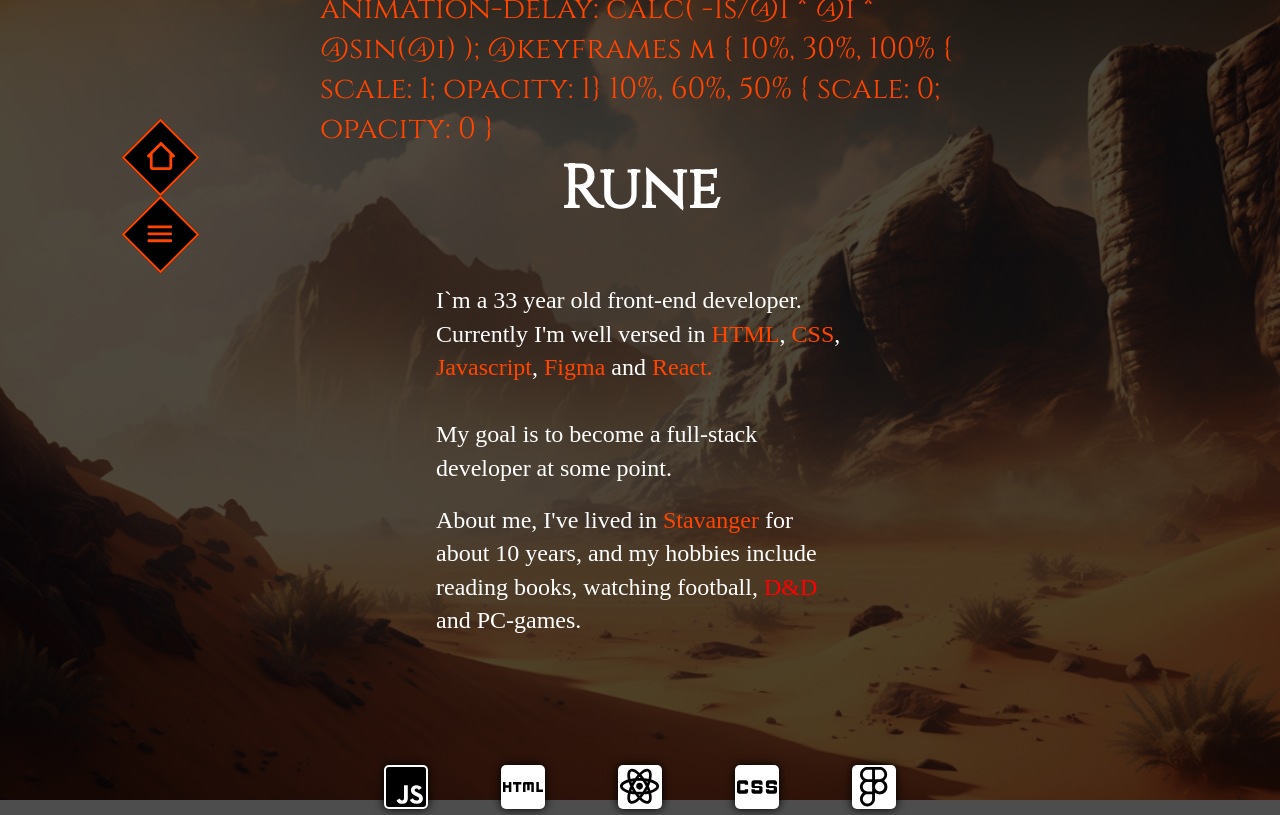
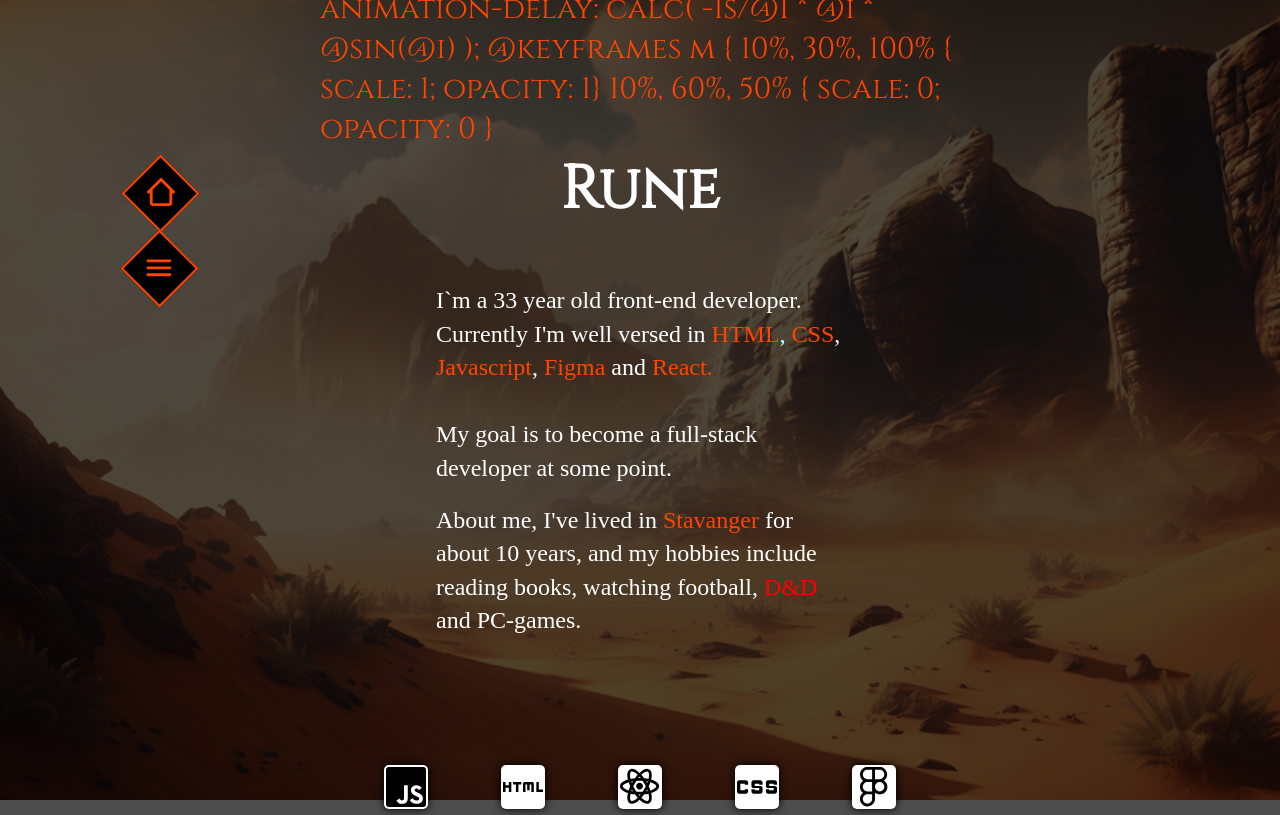
Before and after one commit to RuneKodehode/porto, a React (Vite) app: page / in a window 1280 px wide. Built offline with nearby package versions, Linux system fonts and the light colour scheme.

Commit message:
ruining my navbar with each push

```diff
--- a/src/components/NavBar/NavBar.jsx
+++ b/src/components/NavBar/NavBar.jsx
@@ -15,7 +15,7 @@ function NavBar() {
           <button
             aria-label="Home button"
             className="navBtn "
-            style={{ rotate: "-45deg" }}
+            style={{ rotate: "-45deg", margin: "0px 0px 0px 0px" }}
           >
             <div style={{ rotate: "45deg" }}>
               <svg width="28" height="28" viewBox="0 0 172 172" fill="none">
--- a/src/index.css
+++ b/src/index.css
@@ -76,7 +76,7 @@ h1 {
 }
 
 #navId {
-  margin-top: -100px;
+  margin-top: -20%;
   display: flex;
   flex-direction: column;
   align-items: center;
@@ -84,7 +84,6 @@ h1 {
   grid-column: col-one;
   grid-row: two;
   justify-self: center;
-  gap: 22px;
 }
 
 .navBtn {
@@ -96,6 +95,7 @@ h1 {
   justify-self: flex-start;
   align-self: center;
   color: orangered;
+  margin: 20px 2px 20px 0px;
   border: 2px solid orangered;
 }
 .navBtn:focus {
@@ -179,6 +179,7 @@ h1 {
     align-self: flex-start;
     margin-top: 10px;
     gap: 15px;
+    transition: 0.2s;
   }
   .btnDiv {
     flex-direction: column;
@@ -189,6 +190,7 @@ h1 {
     font-weight: 600;
     width: 38px;
     height: 38px;
+    margin: 2px 0px 2px 5px;
   }
   #icons {
     visibility: hidden;
```
